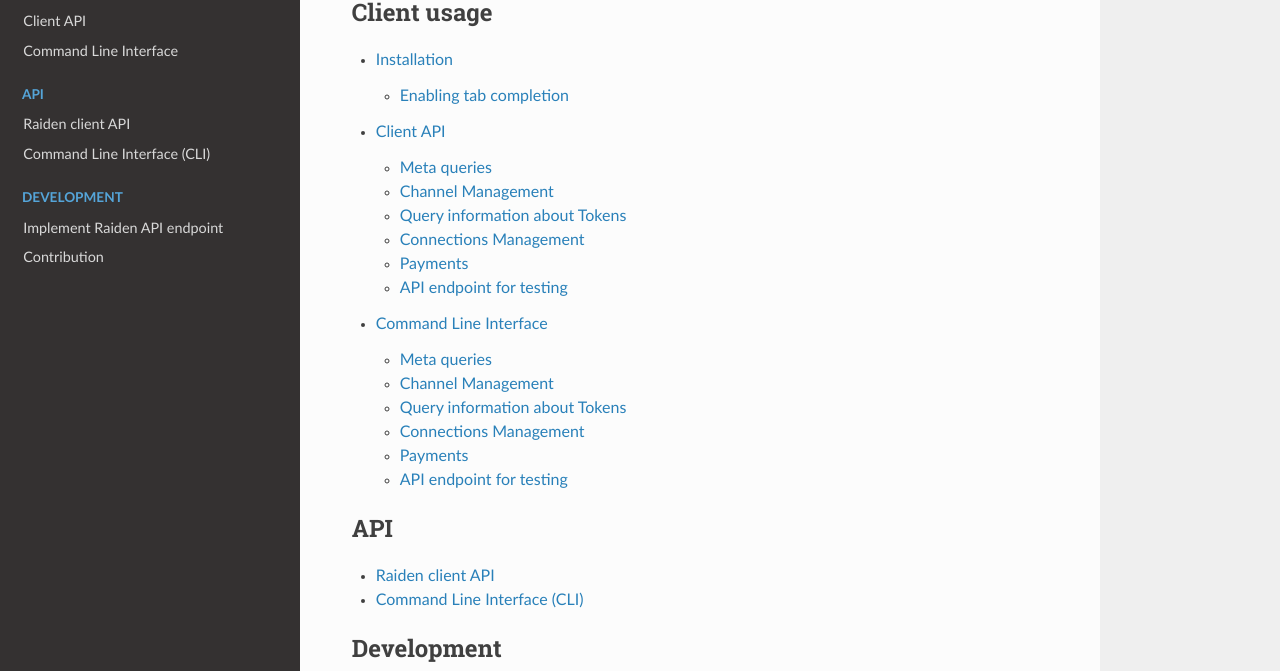
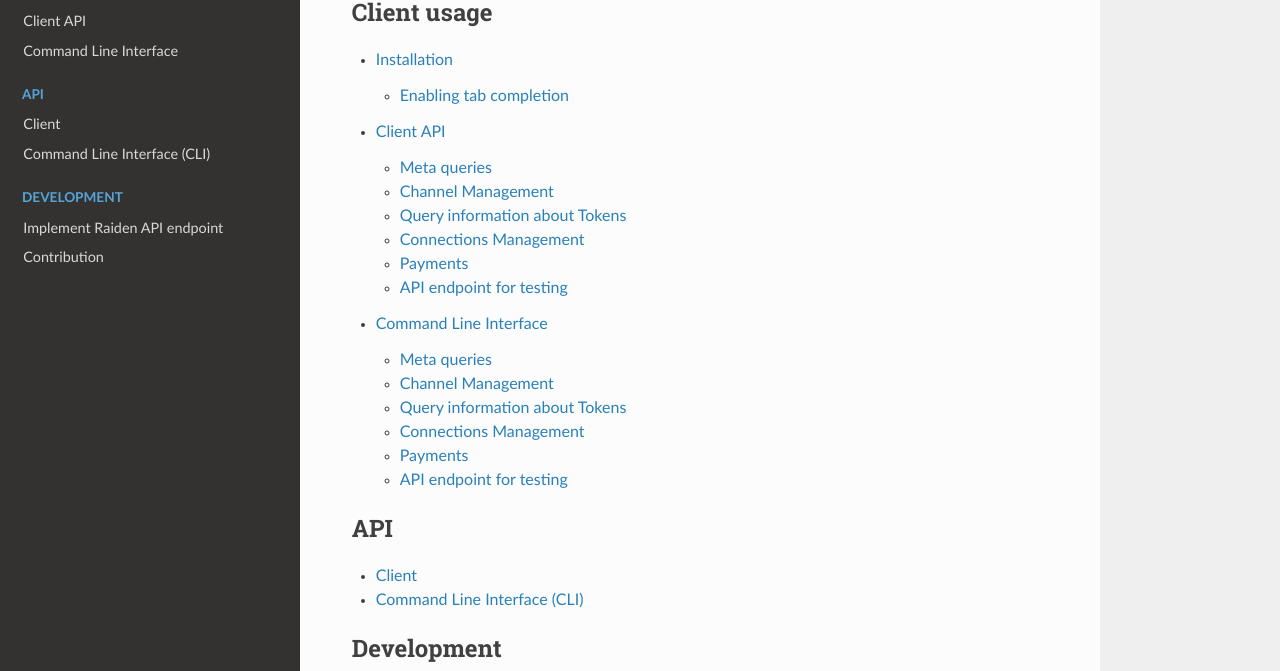
Before and after one commit to maddevsio/raiden-client-python, a Sphinx documentation site: the page built from docs/index.rst, in a window 1280 px wide and 1214 px high. Shown: the part 160-831 px from the top of the window. Built offline with Sphinx 7.4.7 and the Read the Docs theme 2.0.0, drawn with Linux system fonts in a browser that asks for light colours.

```diff
--- a/docs/cli.rst
+++ b/docs/cli.rst
@@ -1,5 +1,7 @@
 Command Line Interface (CLI)
 ============================
+
+Autogenerated documentation.
 
 .. argparse::
    :module: raiden_client.interfaces.cli
--- a/docs/client.rst
+++ b/docs/client.rst
@@ -1,5 +1,7 @@
-Raiden client API
+Client
 =================
+
+Autogenerated documentation.
 
 .. autoclass:: raiden_client.Client
    :members:
```
